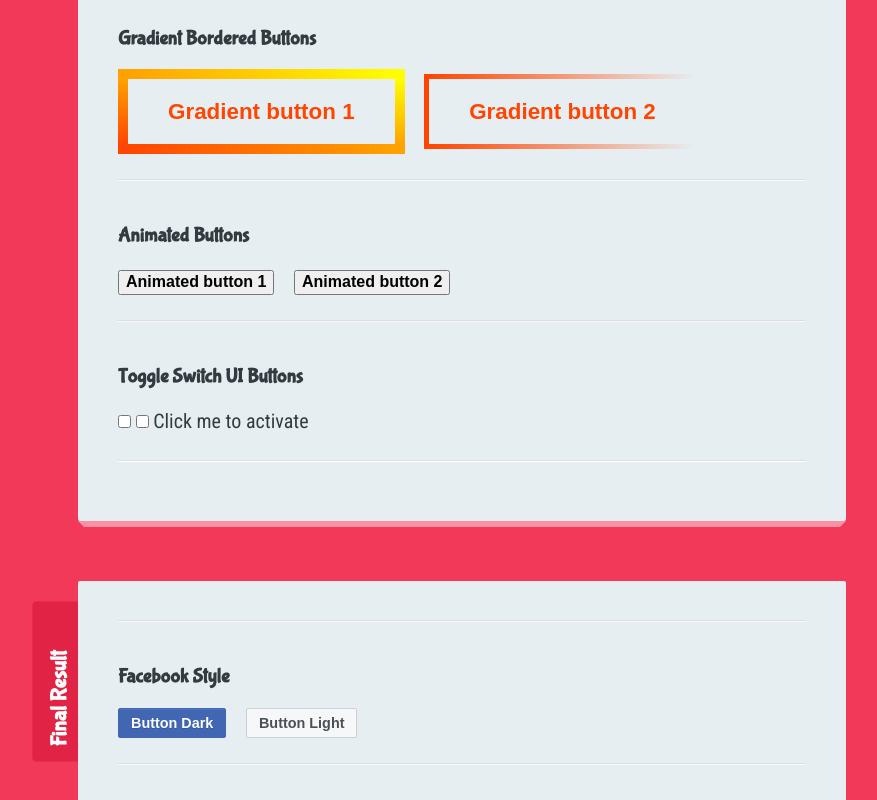
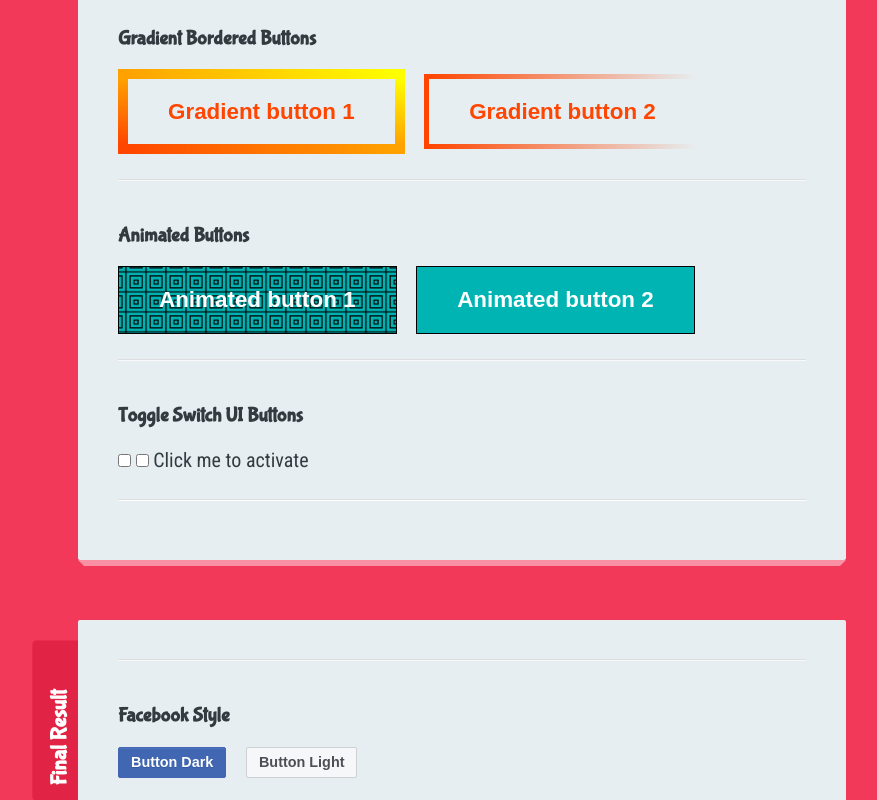
Before and after one commit to poschardt/LearningCSS, a plain HTML site: page Day 1 - Fancy Buttons/index.html in a window 1280 px wide. Shown: the part 789-1589 px from the top of the page, without its empty margins (178-1055 px from the left). Drawn offline with Linux system fonts and the light colour scheme; a web font is replaced by a local one.

Commit message:
animated buttons

```diff
--- a/Day 1 - Fancy Buttons/sandbox.css
+++ b/Day 1 - Fancy Buttons/sandbox.css
@@ -216,3 +216,68 @@
         color: #e7eef1;
         border-right-style: none;
     }
+
+/*
+=============================
+====== ANIMATED BTNS ========
+=============================
+*/
+
+.animated-button-1 {
+    position: relative;
+    display: inline-block;
+    padding: 20px 40px;
+    font-size: 1.4rem;
+    background-color: #00b4b4;
+
+    background-image: url(pattern_3.png);
+    background-size: 40px 20px;
+
+    border: 1px solid black;
+    color: white;
+    transition: all ease 0.3s;
+}
+    .animated-button-1:hover {
+        animation: loading-button-animation 2s linear infinite;
+    }
+
+    @keyframes loading-button-animation {
+        from {
+            background-position: 0 0;
+        }
+        to {
+            background-position: 40px 0;
+        }
+    }
+
+.animated-button-2 {
+    position: relative;
+    display: inline-block;
+    padding: 20px 40px;
+    font-size: 1.4rem;
+    background-color: #00b4b4;
+    background-size: 40px 20px;
+    border: 1px solid black;
+    color: white;
+    transition: all ease 0.3s;
+}
+
+.animated-button-2::after {
+    position: absolute;
+    top: 30%;
+    right: 0.3em;
+    content: ">>";
+
+    transition: all ease 0.3s;
+    opacity: 0;
+}
+
+    .animated-button-2:hover {
+        padding: 20px 60px 20px 20px;
+    }
+
+    .animated-button-2:hover::after {
+        opacity: 100;
+        right: 0.8em;
+
+    }
```
Also changed, not shown: Day 1 - Fancy Buttons/pattern_3.png (added).
